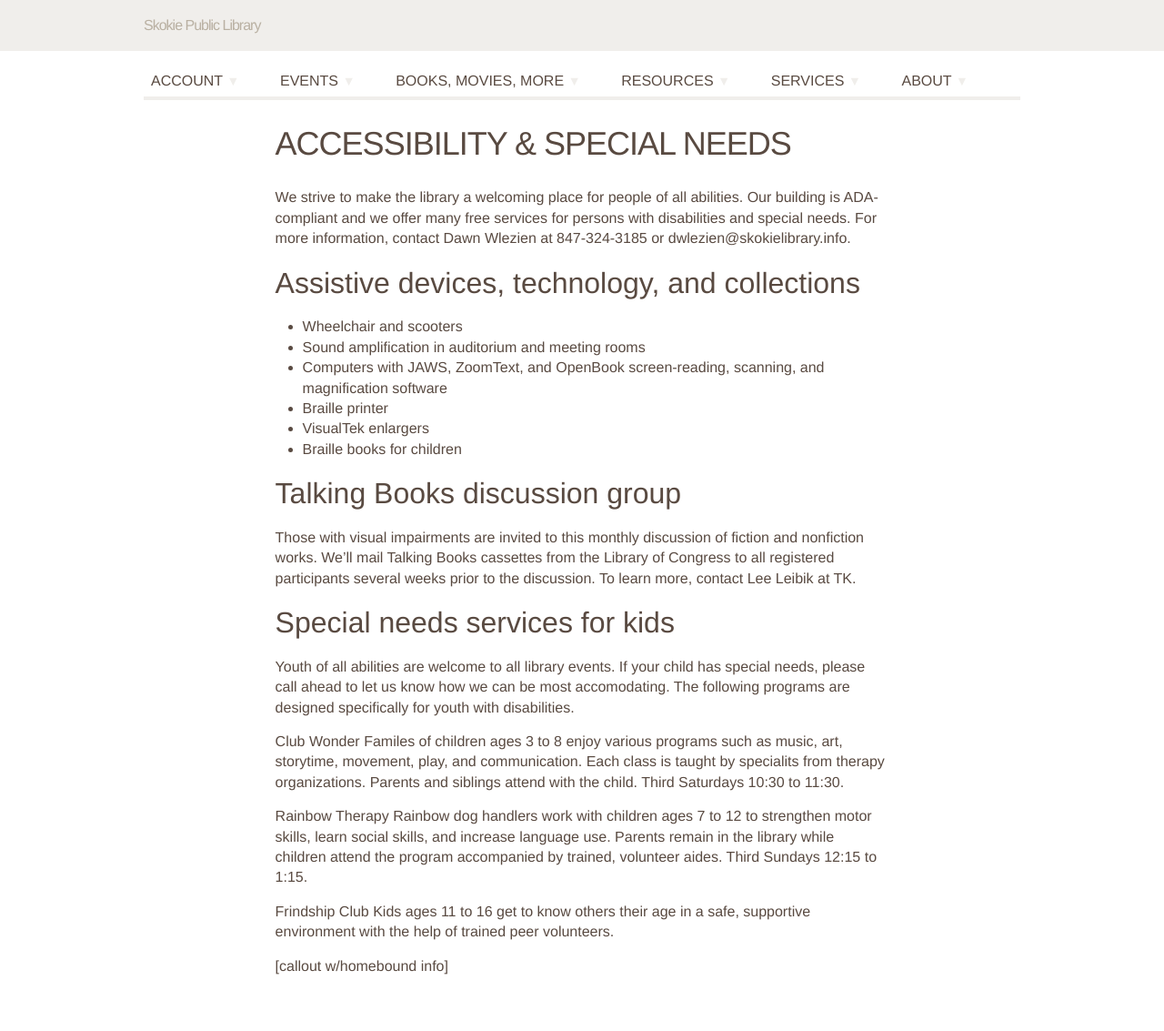
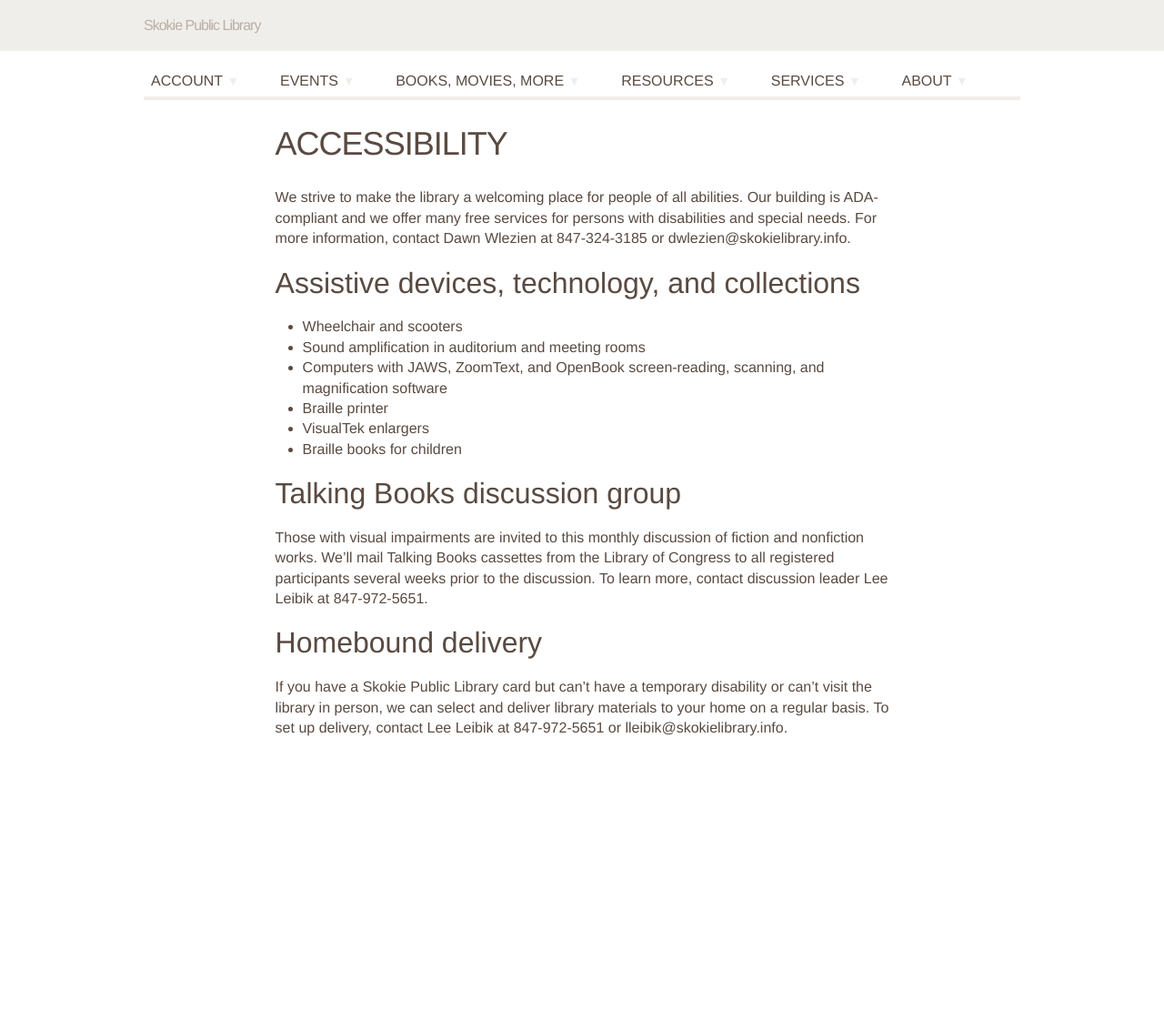
Before and after one commit to skokielibrary/spl-content, a Jekyll site: the page built from _content/annabelle/services--accessibility-special-needs.markdown, in a window 1280 px wide. Shown: the whole page at 91% size. Built offline with Jekyll 4.4.1, drawn with Linux system fonts in a browser that asks for light colours; some web fonts are replaced; after the commit the page ends 900 px from its top, so only the background shows below that.

Commit message:
Updated services--accessibility-special-needs.markdown

```diff
--- a/_content/annabelle/services--accessibility-special-needs.markdown
+++ b/_content/annabelle/services--accessibility-special-needs.markdown
@@ -1,6 +1,7 @@
 ---
 layout: page
-title: Accessibility & special needs
+title: Accessibility
+published: true
 ---
 
 We strive to make the library a welcoming place for people of all abilities. Our building is ADA-compliant and we offer many free services for persons with disabilities and special needs. For more information, contact Dawn Wlezien at 847-324-3185 or dwlezien@skokielibrary.info.
@@ -14,18 +15,7 @@ We strive to make the library a welcoming place for people of all abilities. Our
 - Braille books for children
 
 ##Talking Books discussion group
-Those with visual impairments are invited to this monthly discussion of fiction and nonfiction works. We'll mail Talking Books cassettes from the Library of Congress to all registered participants several weeks prior to the discussion. To learn more, contact Lee Leibik at TK.
+Those with visual impairments are invited to this monthly discussion of fiction and nonfiction works. We'll mail Talking Books cassettes from the Library of Congress to all registered participants several weeks prior to the discussion. To learn more, contact discussion leader Lee Leibik at 847-972-5651.
 
-##Special needs services for kids
-Youth of all abilities are welcome to all library events. If your child has special needs, please call ahead to let us know how we can be most accomodating. The following programs are designed specifically for youth with disabilities.
-
-Club Wonder
-Familes of children ages 3 to 8 enjoy various programs such as music, art, storytime, movement, play, and communication. Each class is taught by specialits from therapy organizations. Parents and siblings attend with the child. Third Saturdays 10:30 to 11:30.
-
-Rainbow Therapy
-Rainbow dog handlers work with children ages 7 to 12 to strengthen motor skills, learn social skills, and increase language use. Parents remain in the library while children attend the program accompanied by trained, volunteer aides. Third Sundays 12:15 to 1:15.
-
-Frindship Club
-Kids ages 11 to 16 get to know others their age in a safe, supportive environment with the help of trained peer volunteers.
-
-[callout w/homebound info]
+##Homebound delivery
+If you have a Skokie Public Library card but can't have a temporary disability or can't visit the library in person, we can select and deliver library materials to your home on a regular basis. To set up delivery, contact Lee Leibik at 847-972-5651 or lleibik@skokielibrary.info.
```
